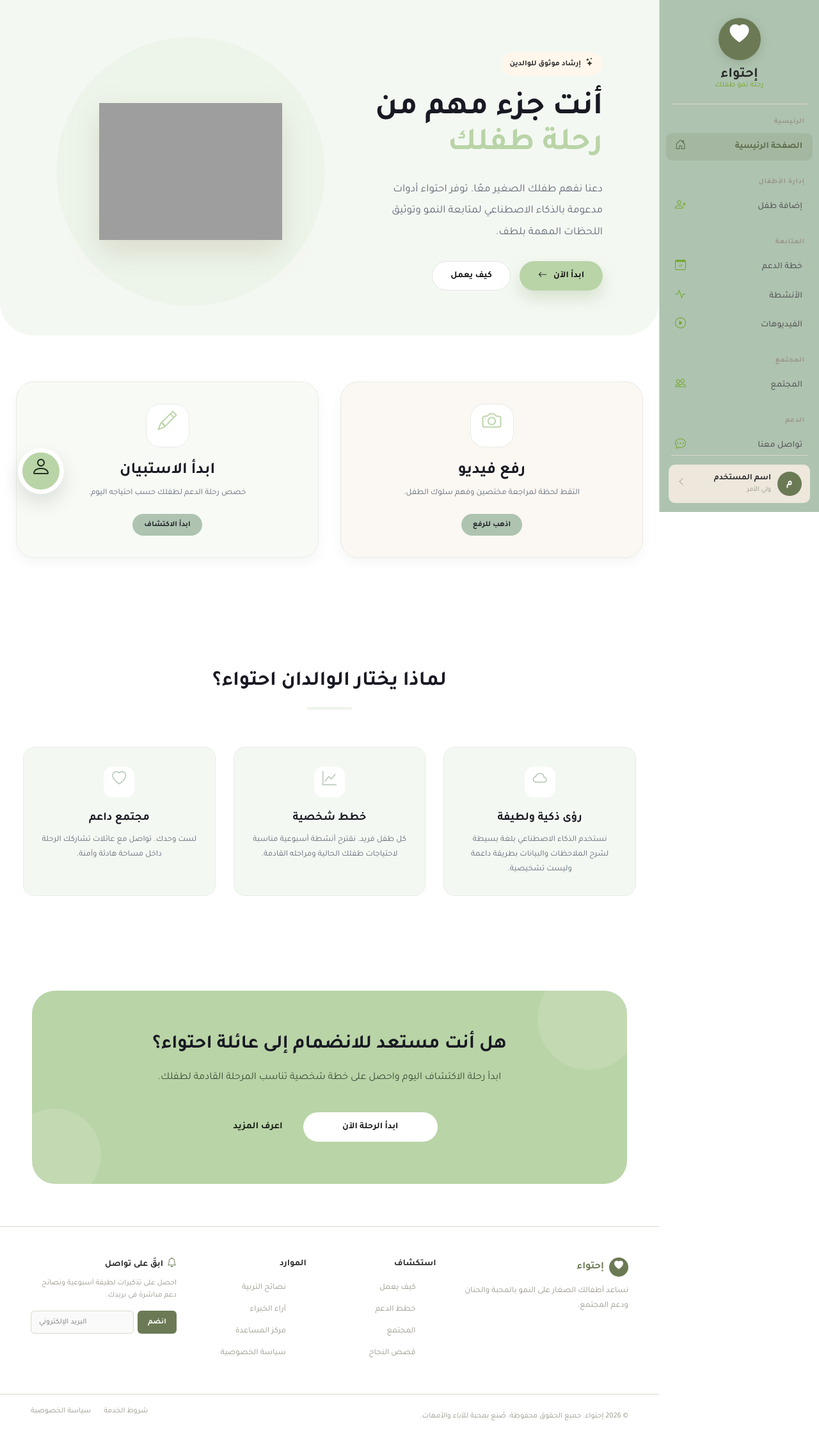
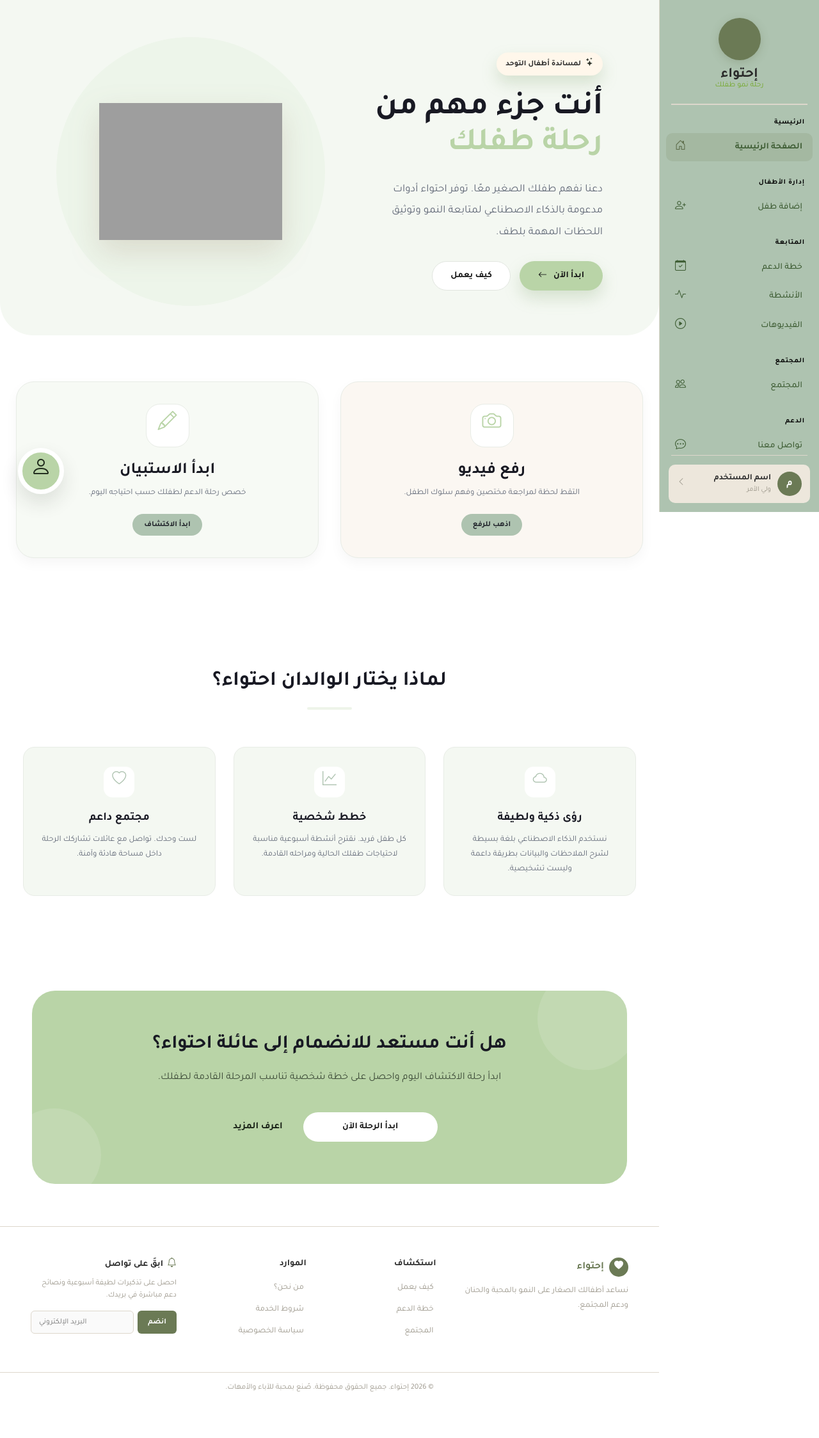
Before and after one commit to atheer8252/Autism, a Django app: page /home/ in a window 1280 px wide. Shown: the whole page at 64% size. After the commit the page ends 2175 px from the top, so only its background shows below. Run offline with Django 5.2, Linux system fonts and the light colour scheme; grey boxes are pictures that could not be loaded.

Commit message:
fix base and home pages

```diff
--- a/Autism/main/static/main/css/style.css
+++ b/Autism/main/static/main/css/style.css
@@ -95,7 +95,7 @@ body {
 
 /* ─── Divider ────────────────────────────────────────────── */
 .sidebar-hr {
-    height: 1px;
+    height: 1.5px;
     background: var(--border);
     margin: 0 18px;
     flex-shrink: 0;
@@ -123,7 +123,7 @@ body {
 .nav-group-label {
     font-size: 11px;
     font-weight: 700;
-    color: var(--text-muted);
+    color: #000000;
     letter-spacing: 0.8px;
     padding: 0 22px 6px;
     text-transform: uppercase;
@@ -165,12 +165,13 @@ body {
 .nav-label {
     flex: 1;
     text-align: right;
+    color : #3f5e35;
 }
 
 /* icon is second in DOM → left of label in RTL */
 .nav-icon {
     font-size: 17px;
-    color: var(--green-light);
+    color: #3f5e35;
     flex-shrink: 0;
 }
 
@@ -356,6 +357,7 @@ body {
     display: flex;
     flex-direction: column;
     gap: 10px;
+    margin-right: -28px;
 }
 
 .footer-col-links a {
@@ -438,12 +440,13 @@ body {
     padding: 14px 48px;
     display: flex;
     align-items: center;
-    justify-content: space-between;
     flex-wrap: wrap;
     gap: 8px;
+    justify-content: center;
 }
 
 .footer-copy {
+    text-align: center;
     font-size: 12px;
     color: var(--text-muted);
 }
@@ -578,6 +581,7 @@ body {
     border-radius: 999px;
     background: #fff7eb;
     color: #2b2b2b;
+    box-shadow: 0 12px 24px rgba(137, 169, 117, 0.28);
     font-size: 12px;
     font-weight: 700;
 }
--- a/Autism/main/templates/main/base.html
+++ b/Autism/main/templates/main/base.html
@@ -7,7 +7,6 @@
     <meta charset="UTF-8">
     <meta name="viewport" content="width=device-width, initial-scale=1.0">
     <title>{% block title %}إحتواء{% endblock %}</title>
-
     {% block style %} {% endblock %}
 
 
@@ -33,7 +32,7 @@
             <!-- Logo -->
             <div class="sidebar-logo">
                 <div class="logo-circle">
-                    <i class="bi bi-heart-fill"></i>
+                    <!-- <img src="https://res.cloudinary.com/ddkq9ideu/image/upload/q_auto/f_auto/v1778744601/logo-1_yepbvy.png"> -->
                 </div>
                 <div>
                     <div class="logo-title">إحتواء</div>
@@ -80,7 +79,7 @@
                 <div class="nav-group">
                     <div class="nav-group-label">المتابعة</div>
 
-                <a href="{% url 'assessment:upload_video' %}" class="nav-link-item {% block nav_plan %}{% endblock %}">
+                <a href="{% url 'plans:main_plan_view' %}" class="nav-link-item {% block nav_plan %}{% endblock %}">
                     <span class="nav-label">خطة الدعم</span>
                     <i class="bi bi-calendar-check nav-icon"></i>
                 </a>
@@ -113,7 +112,7 @@
                 <div class="nav-group">
                     <div class="nav-group-label">الدعم</div>
 
-                    <a href="#" class="nav-link-item {% block nav_contact %}{% endblock %}">
+                    <a href="{% url 'main:contact_us' %}" class="nav-link-item {% block nav_contact %}{% endblock %}">
                         <span class="nav-label">تواصل معنا</span>
                         <i class="bi bi-chat-dots nav-icon"></i>
                     </a>
@@ -189,13 +188,12 @@
                     </div>
 
                     <!-- col 2: استكشاف -->
-                    <div>
+                    <div >
                         <div class="footer-col-title">استكشاف</div>
                         <ul class="footer-col-links">
-                            <li><a href="#">كيف يعمل</a></li>
-                            <li><a href="#">خطط الدعم</a></li>
-                            <li><a href="#">المجتمع</a></li>
-                            <li><a href="#">قصص النجاح</a></li>
+                            <li><a href="{% url 'main:how_it_works' %}">كيف يعمل</a></li>
+                            <li><a href="{% url 'plans:main_plan_view' %}">خطة الدعم</a></li>
+                            <li><a href="{% url 'community:community_view' %}">المجتمع</a></li>
                         </ul>
                     </div>
 
@@ -203,10 +201,10 @@
                     <div>
                         <div class="footer-col-title">الموارد</div>
                         <ul class="footer-col-links">
-                            <li><a href="#">نصائح التربية</a></li>
-                            <li><a href="#">آراء الخبراء</a></li>
-                            <li><a href="#">مركز المساعدة</a></li>
-                            <li><a href="#">سياسة الخصوصية</a></li>
+                            <li><a href="{% url 'main:about_us' %}">من نحن؟</a></li>
+                            <li><a href="{% url 'main:terms_of_service' %}">شروط الخدمة</a></li>
+                            <li><a href="{% url 'main:privacy_policy' %}">سياسة الخصوصية</a></li>
+
                         </ul>
                     </div>
 
@@ -226,7 +224,6 @@
                     </div>
 
                 </div>
-
                 <!-- bottom bar -->
                 <div class="footer-bottom">
                     <!-- right in RTL: copyright -->
@@ -234,10 +231,7 @@
                         &copy; {% now "Y" %} إحتواء. جميع الحقوق محفوظة. صُنع بمحبة للآباء والأمهات.
                     </span>
                     <!-- left in RTL: legal links -->
-                    <ul class="footer-legal">
-                        <li><a href="#">شروط الخدمة</a></li>
-                        <li><a href="#">سياسة الخصوصية</a></li>
-                    </ul>
+
                 </div>
 
             </footer>
--- a/Autism/main/templates/main/home.html
+++ b/Autism/main/templates/main/home.html
@@ -20,7 +20,7 @@
         <div class="home-hero-copy">
             <div class="home-pill">
                 <i class="bi bi-stars"></i>
-                إرشاد موثوق للوالدين
+                لمساندة أطفال التوحد
             </div>
 
             <h1>
--- a/Autism/main/urls.py
+++ b/Autism/main/urls.py
@@ -10,5 +10,4 @@ urlpatterns = [
     path("how-it-works/", views.how_it_works_view, name="how_it_works"),
     path("privacy-policy/", views.privacy_policy_view, name="privacy_policy"),
     path("terms-of-service/", views.terms_of_service_view, name="terms_of_service"),
-    path("cookie-policy/", views.cookie_policy_view, name="cookie_policy"),
 ]
--- a/Autism/main/views.py
+++ b/Autism/main/views.py
@@ -24,7 +24,3 @@ def privacy_policy_view(request: HttpRequest):
 
 def terms_of_service_view(request: HttpRequest):
     return render(request, 'main/terms_of_service.html')
-
-
-def cookie_policy_view(request: HttpRequest):
-    return render(request, 'main/cookie_policy.html')
```
Also changed, not shown: Autism/main/templates/main/cookie_policy.html (deleted, +0 -15 lines).
